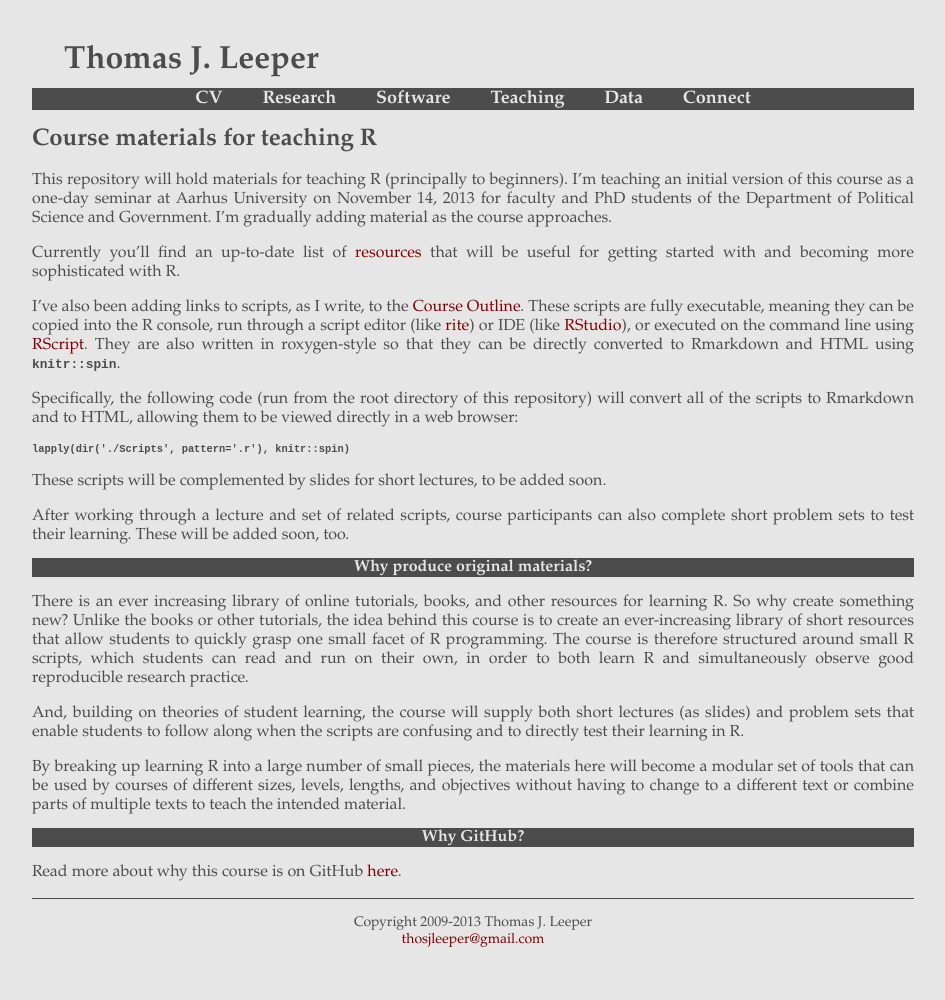
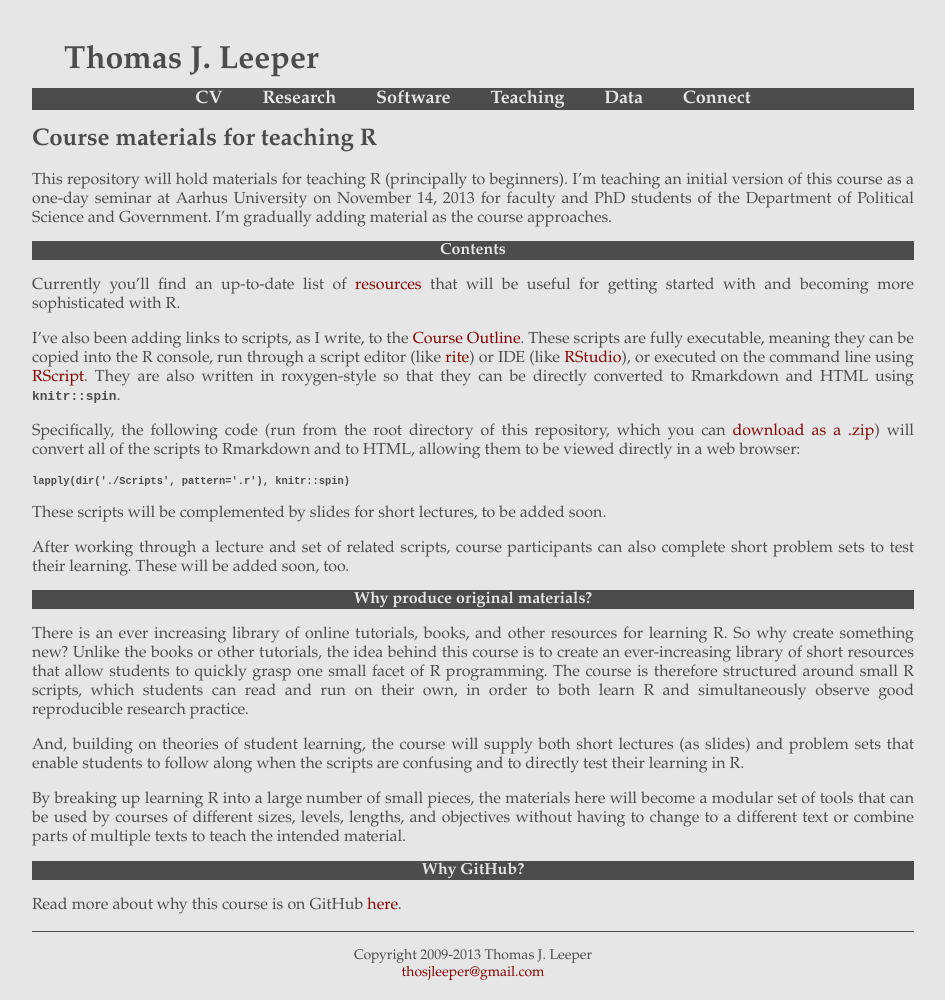
Before and after one commit to leeper/Rcourse, a Jekyll site: the page built from index.md, in a window 1280 px wide. Shown: the whole page, without its empty margins (167-1112 px from the left). Built offline with Jekyll 4.4.1, drawn with Linux system fonts in a browser that asks for light colours; before the commit the page ends 967 px from its top, so only the background shows below that.

Commit message:
update links

````diff
--- a/index.md
+++ b/index.md
@@ -8,11 +8,13 @@ subtitle: Teaching materials for R
 
 This repository will hold materials for teaching R (principally to beginners). I'm teaching an initial version of this course as a one-day seminar at Aarhus University on November 14, 2013 for faculty and PhD students of the Department of Political Science and Government. I'm gradually adding material as the course approaches.
 
+## Contents ##
+
 Currently you'll find an up-to-date list of [resources](Resources.md) that will be useful for getting started with and becoming more sophisticated with R.
 
 I've also been adding links to scripts, as I write, to the [Course Outline](CourseOutline.html). These scripts are fully executable, meaning they can be copied into the R console, run through a script editor (like [rite](https://github.com/leeper/rite)) or IDE (like [RStudio](http://www.rstudio.com)), or executed on the command line using [RScript](http://stat.ethz.ch/R-manual/R-devel/library/utils/html/Rscript.html). They are also written in roxygen-style so that they can be directly converted to Rmarkdown and HTML using [`knitr::spin`](http://yihui.name/knitr/demo/stitch/).
 
-Specifically, the following code (run from the root directory of this repository) will convert all of the scripts to Rmarkdown and to HTML, allowing them to be viewed directly in a web browser:
+Specifically, the following code (run from the root directory of this repository, which you can [download as a .zip](https://github.com/leeper/Rcourse/archive/gh-pages.zip)) will convert all of the scripts to Rmarkdown and to HTML, allowing them to be viewed directly in a web browser:
 
 ```
 lapply(dir('./Scripts', pattern='.r'), knitr::spin)
````
Also changed, not shown: Resources.md (+7 -1 lines).
